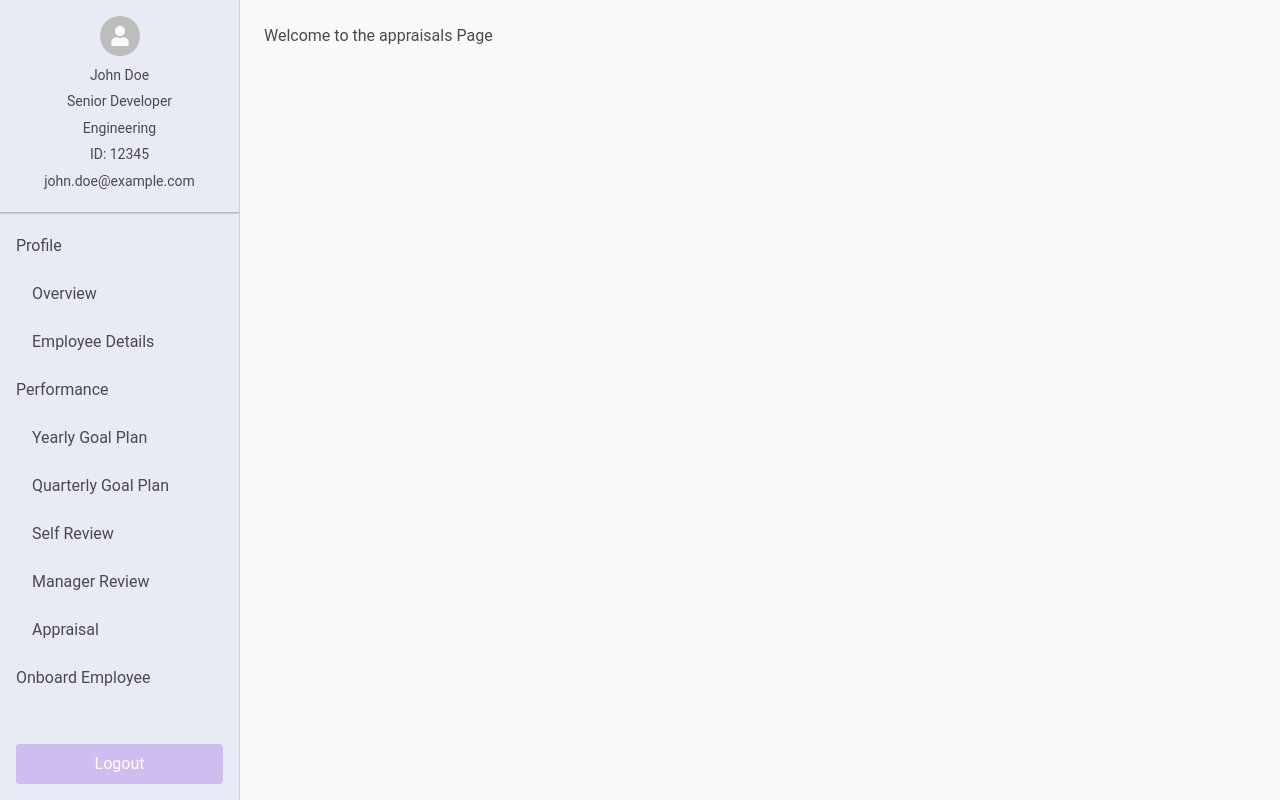
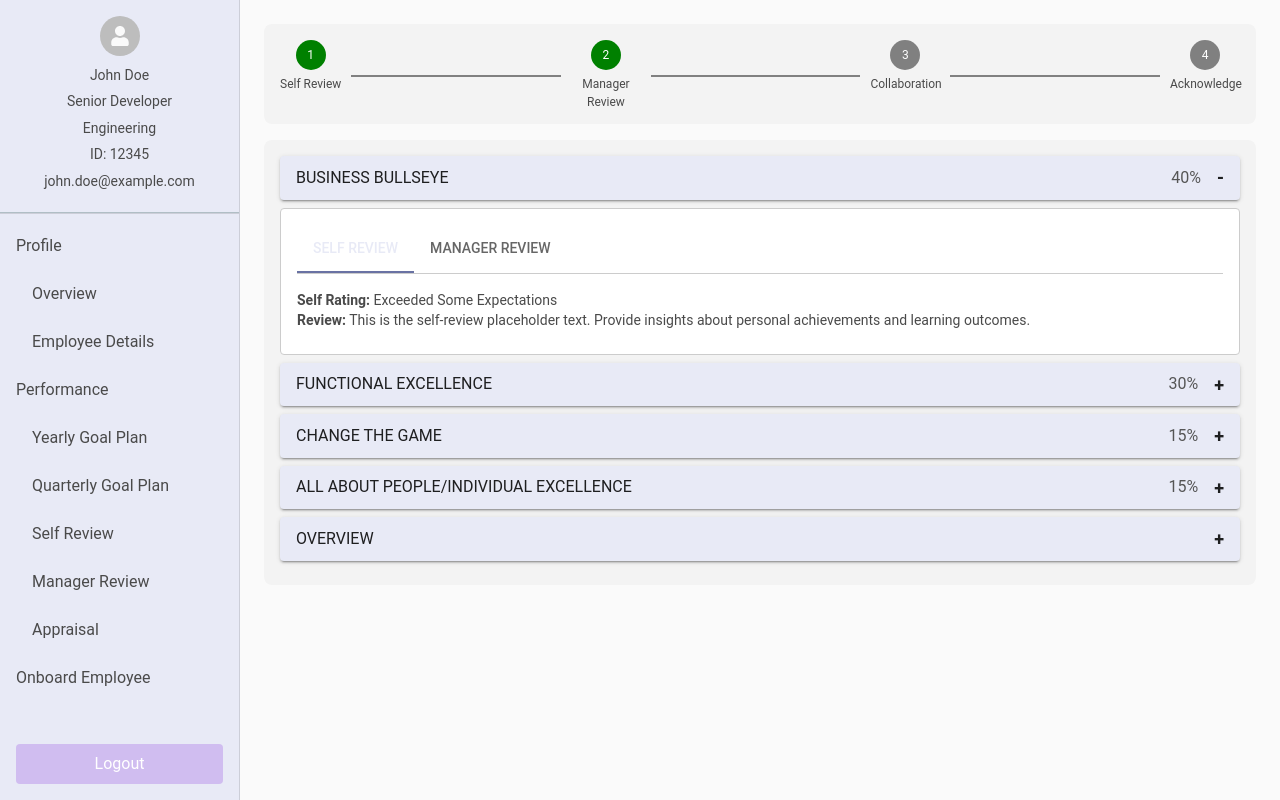
Before and after one commit to Ashwin7867/Cl-Hive-Frontend, a React (Create React App) app: page /performance-appraisal in a window 1280 px wide. Built offline with nearby package versions, Linux system fonts and the light colour scheme; sample sign-in values are in the browser's storage.

Commit message:
appraisals page changes

```diff
--- /dev/null
+++ b/src/components/common/StepProgress.jsx
@@ -0,0 +1,65 @@
+import React from 'react';
+import { makeStyles } from '@mui/styles';
+
+const useStyles = makeStyles({
+  container: {
+    display: 'flex',
+    alignItems: 'flex-start', // Align items at the top initially
+  },
+  stepContainer: {
+    display: 'flex',
+    flexDirection: 'column',
+    alignItems: 'center',
+    textAlign: 'center',
+  },
+  circle: {
+    display: 'flex',
+    justifyContent: 'center',
+    alignItems: 'center',
+    width: '30px',
+    height: '30px',
+    borderRadius: '50%',
+    color: 'white',
+    fontSize: '12px',
+    marginBottom: '5px',
+  },
+  label: {
+    fontSize: '12px',
+    maxWidth: '70px',
+  },
+  line: {
+    flexGrow: 1,
+    height: '2px',
+    backgroundColor: 'grey',
+    margin: '0 10px',
+    alignSelf: 'center',
+  },
+});
+
+const StepProgress = ({ steps }) => {
+  const classes = useStyles();
+
+  return (
+    <div className={classes.container}>
+      {Object.entries(steps).map(([step, completed], index, arr) => (
+        <React.Fragment key={step}>
+          <div className={classes.stepContainer}>
+            {/* Circle */}
+            <div
+              className={classes.circle}
+              style={{ backgroundColor: completed ? 'green' : 'grey' }}
+            >
+              {index + 1}
+            </div>
+            {/* Label */}
+            <div className={classes.label}>{step}</div>
+          </div>
+          {/* Line */}
+          {index < arr.length - 1 && <div className={classes.line} />}
+        </React.Fragment>
+      ))}
+    </div>
+  );
+};
+
+export default StepProgress;
--- a/src/components/pages/Appraisal.jsx
+++ b/src/components/pages/Appraisal.jsx
@@ -1,7 +1,238 @@
-import React from "react";
+import React, { useState } from "react";
+import { Box, Typography, Collapse, Button, Tabs, Tab } from "@mui/material";
+import { makeStyles } from "@mui/styles";
 
-const PageName = () => {
-  return <h2>Welcome to the appraisals Page</h2>;
+import StepProgress from "../common/StepProgress";
+
+const useStyles = makeStyles({
+  upperBox: {
+    height: "100px",
+    backgroundColor: "#f3f3f3",
+    padding: "16px",
+    borderRadius: '8px',
+  },
+  lowerBox: {
+    backgroundColor: "#f3f3f3",
+    padding: "16px",
+    marginTop: "16px",
+    borderRadius: '8px',
+  },
+  row: {
+    marginBottom: "8px",
+  },
+  button: {
+    display: "flex",
+    alignItems: "center",
+    justifyContent: "space-between",
+    width: "100%",
+    padding: "8px 16px",
+    textAlign: "left",
+  },
+  titleWrapper: {
+    display: "flex",
+    alignItems: "center",
+    justifyContent: "space-between",
+    width: "100%",
+  },
+  title: {
+    flex: 1,
+    textAlign: "left",
+  },
+  weightage: {
+    width: "100px",
+    textAlign: "right",
+    fontSize: "14px",
+    color: "#555",
+  },
+  sign: {
+    fontWeight: "bold",
+    fontSize: "18px",
+    marginLeft: "16px",
+  },
+  collapseContent: {
+    padding: "16px",
+    backgroundColor: "white",
+    border: "1px solid #ccc",
+    borderRadius: "4px",
+    marginTop: "8px",
+  },
+  tabs: {
+    borderBottom: "1px solid #ccc",
+    marginBottom: "8px",
+  },
+  tab: {
+    textTransform: "none",
+    fontWeight: "500",
+  },
+  selectedTab: {
+    color: "#6972a3 !important",
+    fontWeight: "bold",
+  },
+  tabPanel: {
+    padding: "8px 0",
+  },
+  text: {
+    marginBottom: "8px",
+  },
+});
+
+// Rating mapping
+const ratingMap = {
+  1: "Need Improvement",
+  2: "Below Expectations",
+  3: "Met All Expectations",
+  4: "Exceeded Some Expectations",
+  5: "Highly Exceeded Some Expectations",
 };
 
-export default PageName;
+const goals = [
+  {
+    title: "Business Bullseye",
+    weightage: 40,
+    selfRating: 4,
+    managerRating: 4,
+    selfReviewText: "This is the self-review placeholder text. Provide insights about personal achievements and learning outcomes.",
+    managerReviewText: "This is the manager review placeholder text. Provide insights about expectations and feedback.",
+  },
+  {
+    title: "Functional Excellence",
+    weightage: 30,
+    selfRating: 3,
+    managerRating: 3,
+    selfReviewText: "This is the self-review placeholder text. Provide insights about personal achievements and learning outcomes.",
+    managerReviewText: "This is the manager review placeholder text. Provide insights about expectations and feedback.",
+  },
+  {
+    title: "Change The Game",
+    weightage: 15,
+    selfRating: 4,
+    managerRating: 4,
+    selfReviewText: "This is the self-review placeholder text. Provide insights about personal achievements and learning outcomes.",
+    managerReviewText: "This is the manager review placeholder text. Provide insights about expectations and feedback.",
+  },
+  {
+    title: "All About People/Individual Excellence",
+    weightage: 15,
+    selfRating: 4,
+    managerRating: 4,
+    selfReviewText: "This is the self-review placeholder text. Provide insights about personal achievements and learning outcomes.",
+    managerReviewText: "This is the manager review placeholder text. Provide insights about expectations and feedback.",
+  },
+  {
+    title: "Overview",
+    weightage: null,
+    selfRating: 4,
+    managerRating: 4,
+    selfReviewText: "This is the self-review placeholder text. Provide insights about personal achievements and learning outcomes.",
+    managerReviewText: "This is the manager review placeholder text. Provide insights about expectations and feedback.",
+  },
+];
+
+const steps = {
+  "Self Review": true,
+  "Manager Review": true,
+  Collaboration: false,
+  Acknowledge: false,
+};
+
+const Appraisal = () => {
+  const classes = useStyles();
+
+  // Set the first row open by default
+  const [openRows, setOpenRows] = useState({ 0: true });
+  const [selectedTab, setSelectedTab] = useState({});
+
+  const toggleRow = (index) => {
+    setOpenRows((prev) => ({ ...prev, [index]: !prev[index] }));
+  };
+
+  const handleTabChange = (index, tab) => {
+    setSelectedTab((prev) => ({ ...prev, [index]: tab }));
+  };
+
+  return (
+    <Box>
+      {/* Upper Box with StepProgress */}
+      <Box className={classes.upperBox}>
+        <StepProgress steps={steps} />
+      </Box>
+
+      {/* Lower Box with Collapsible Rows */}
+      <Box className={classes.lowerBox}>
+        {goals.map((goal, index) => (
+          <Box key={index} className={classes.row}>
+            <Button
+              variant="contained"
+              onClick={() => toggleRow(index)}
+              className={classes.button}
+            >
+              <Box className={classes.titleWrapper}>
+                <Typography className={classes.title}>{goal.title}</Typography>
+                {goal.weightage !== null && (
+                  <Typography className={classes.weightage}>
+                    {goal.weightage}%
+                  </Typography>
+                )}
+                <span className={classes.sign}>
+                  {openRows[index] ? "-" : "+"}
+                </span>
+              </Box>
+            </Button>
+            <Collapse in={openRows[index]}>
+              <Box className={classes.collapseContent}>
+                <Tabs
+                  value={selectedTab[index] || "self"}
+                  onChange={(e, value) => handleTabChange(index, value)}
+                  className={classes.tabs}
+                  TabIndicatorProps={{ style: { backgroundColor: "#6972a3" } }}
+                >
+                  <Tab
+                    label="Self Review"
+                    value="self"
+                    className={`${classes.tab} ${
+                      selectedTab[index] === "self" ? classes.selectedTab : ""
+                    }`}
+                  />
+                  <Tab
+                    label="Manager Review"
+                    value="manager"
+                    className={`${classes.tab} ${
+                      selectedTab[index] === "manager"
+                        ? classes.selectedTab
+                        : ""
+                    }`}
+                  />
+                </Tabs>
+                <Box className={classes.tabPanel}>
+                  {selectedTab[index] === "manager" ? (
+                    <>
+                      <Typography variant="body2" className={classes.text}>
+                        <strong>Manager Rating:</strong>{" "}
+                        {ratingMap[goal.managerRating]}
+                      </Typography>
+                      <Typography variant="body2" className={classes.text}>
+                        <strong>Review:</strong> {goal.managerReviewText}
+                      </Typography>
+                    </>
+                  ) : (
+                    <>
+                      <Typography variant="body2" className={classes.text}>
+                        <strong>Self Rating:</strong>{" "}
+                        {ratingMap[goal.selfRating]}
+                      </Typography>
+                      <Typography variant="body2" className={classes.text}>
+                        <strong>Review:</strong> {goal.selfReviewText}
+                      </Typography>
+                    </>
+                  )}
+                </Box>
+              </Box>
+            </Collapse>
+          </Box>
+        ))}
+      </Box>
+    </Box>
+  );
+};
+
+export default Appraisal;
```
